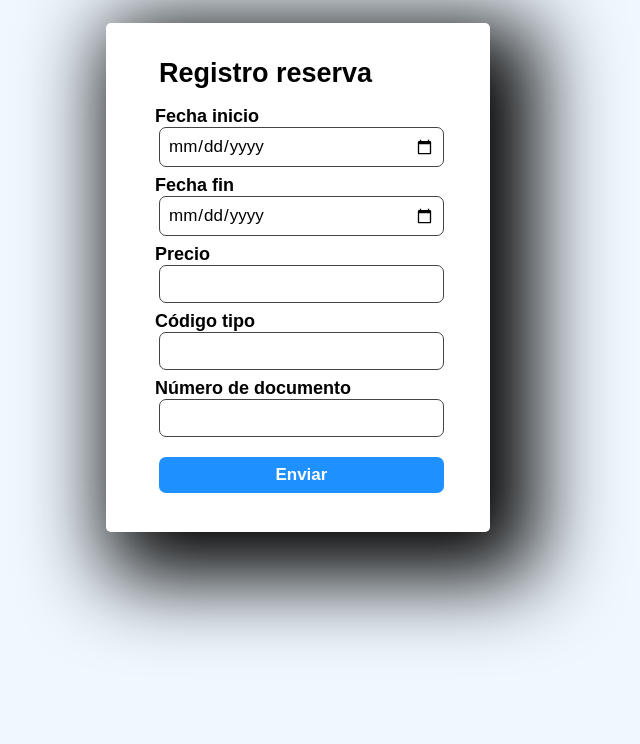
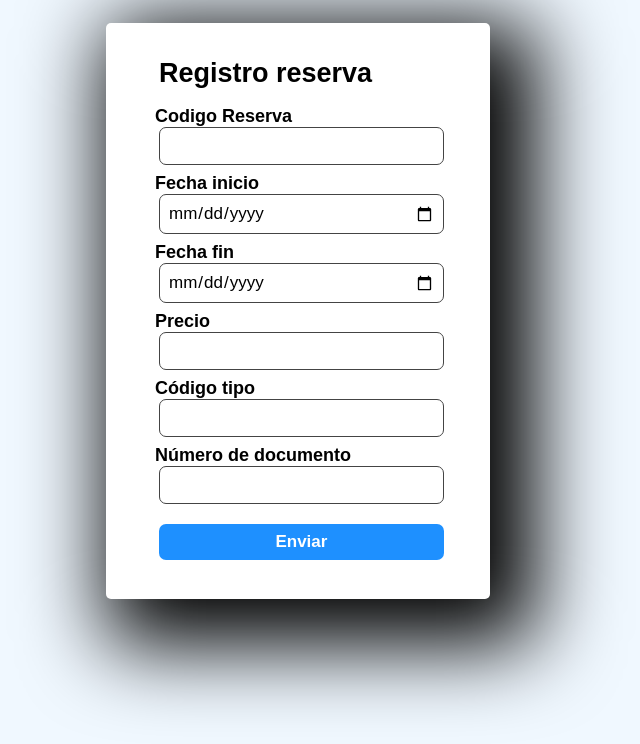
Before and after one commit to nicmoreno11/php-Administrador, a PHP site: page /clases/Reserva/registrar.php in a window 1280 px wide. Shown: the top 744 px of the page, without its empty margins (342-982 px from the left). Run offline with PHP 8.4, Linux system fonts and the light colour scheme.

Commit message:
Update Admin 1.6.1

```diff
--- a/clases/Reserva/registrar.php
+++ b/clases/Reserva/registrar.php
@@ -3,6 +3,7 @@ require_once('../class.php');
 $dato=new Trabajo;
 //$valor=$dato->obtenerValor();
 if(isset($_POST['Enviar'])){
+    $cod_reserva=$_POST['cod_reserva'];
     $fecha_inicio=$_POST['fecha_inicio'];
     $fecha_fin=$_POST['fecha_fin'];
     $precio=$_POST['precio'];
@@ -24,6 +25,8 @@ if(isset($_POST['Enviar'])){
 <body>
     <form action="" method="POST">
         <h1>Registro reserva</h1>
+        <label for="">Codigo Reserva</label>
+        <input type="text" name="cod_reserva" class="casilla" id="">
         <label for="">Fecha inicio</label>
             <input type="date" name="fecha_inicio" id="" class="casilla">
         <label for="">Fecha fin</label>
--- a/clases/class.php
+++ b/clases/class.php
@@ -82,9 +82,9 @@ class Trabajo extends Conexion{
             }
     }
     public function registrarReserva(string $fecha_inicio, string $fecha_fin, string $precio, string $cod_tipo, string $num_doc):int{
-        $sql="INSERT INTO reserva(fecha_inicio, fecha_fin, precio, cod_tipo_hab, num_doc) VALUES (:fecha_ini, :fecha_f, :pre, :cod_tip, :num)";
+        $sql="INSERT INTO reserva(cod_reserva, fecha_inicio, fecha_fin, precio, cod_tipo_hab, num_doc) VALUES (:cod, :fecha_ini, :fecha_f, :pre, :cod_tip, :num)";
         $consult=$this->conexion->prepare($sql);
-        //$consult->bindValue(':cod',$cod_reserva);
+        $consult->bindValue(':cod',$cod_reserva);
         $consult->bindValue(':fecha_ini',$fecha_inicio);
         $consult->bindValue(':fecha_f',$fecha_fin);
         $consult->bindValue(':pre',$precio);
--- a/clases/opciones.php
+++ b/clases/opciones.php
@@ -22,7 +22,7 @@
         </nav>
     </header>
     <div class="contenido">
-        <p>Bienvenido<?php ?></p>
+        <p>Bienvenido Nicolas Moreno</p>
         <p>Registra nuevos usuarios, habitaciones y reservas en el sistema y también gestionar los servicios del hotel y la facturación.</p><a href="https://www.sena.edu.co/es-co/sena/Paginas/quienesSomos.aspx">Nuestra pagina web</a> <!--- Actualizar para que redireccione a la pagian web del hotel--->
     </div>
     <div class="container">
@@ -90,7 +90,7 @@
         <div class="terminos">
             <p>Terms & Conditions / Privacy & Cookie Statement</p>
             <p>© 2024
-            All Rights Reserved | Hotel Aurora Oasis | ° |  Powered by Cloudbeds</p>
+            All Rights Reserved | Hotel Aurora Oasis | | Powered by Cloudbeds</p>
         </div>
         </footer>
 </body>
```
